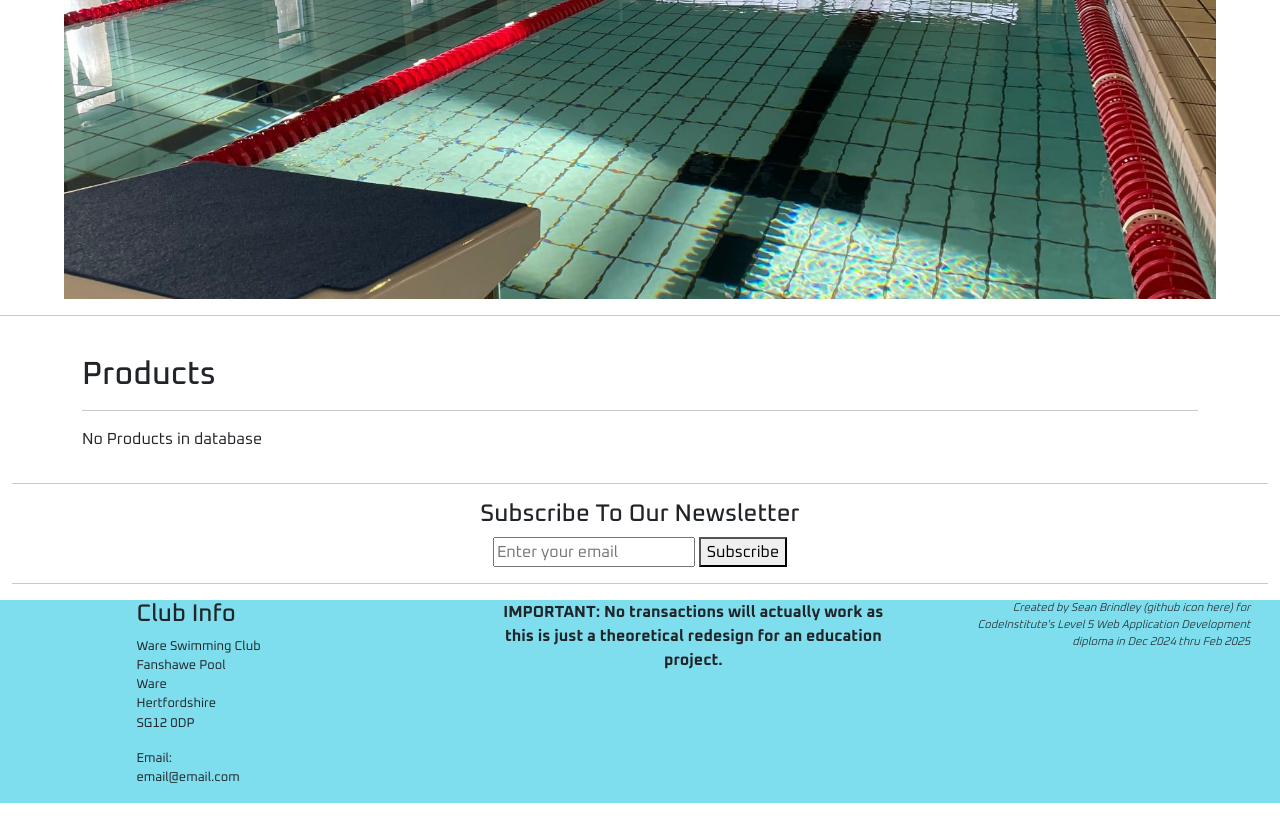
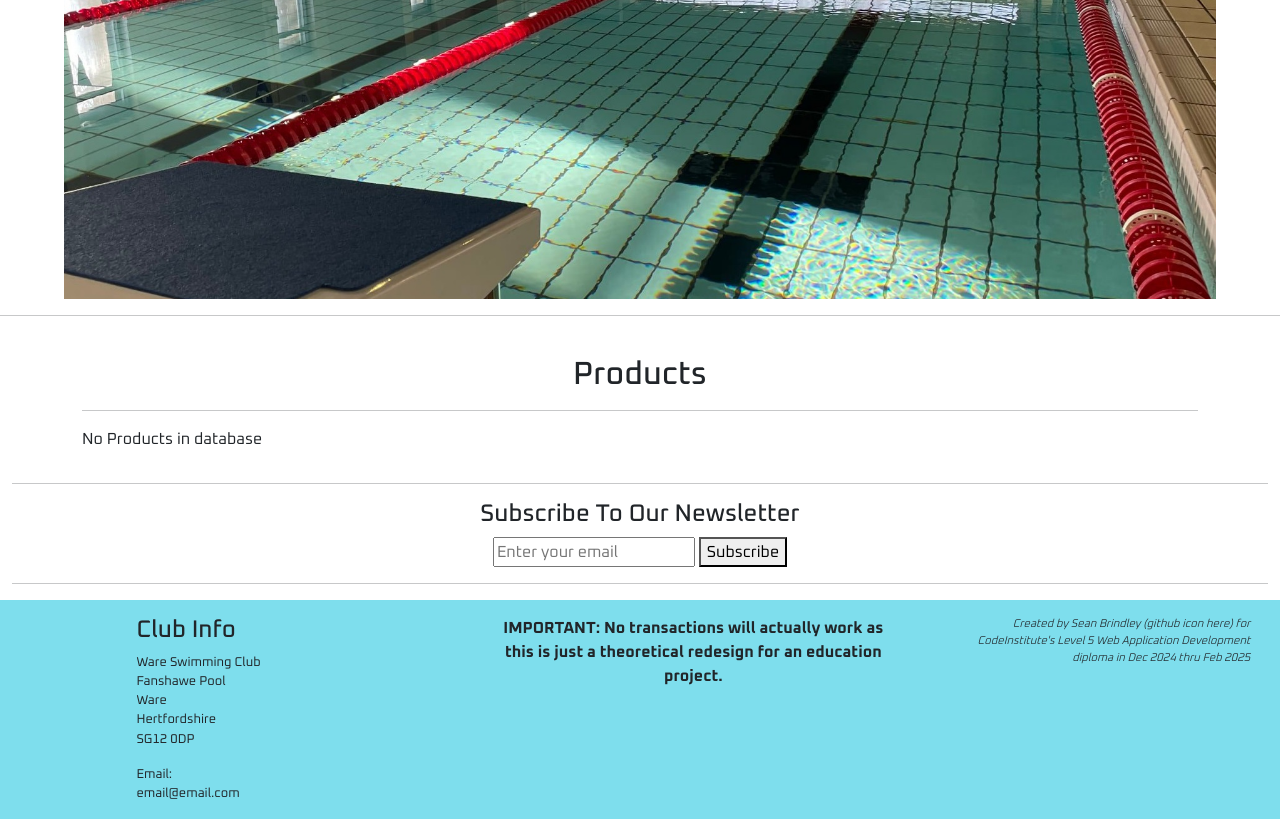
Before and after one commit to seanbrindley17/milestone-project-4, a Django app: page / in a window 1280 px wide. Shown: the part 356-1175 px from the top of the page. Run offline with Django 5.2, Linux system fonts and the light colour scheme; data that the repository does not hold is empty; parts of the project's set-up code (start-up, migrations or seed data) failed here and were passed over; some libraries are stand-ins or nearby versions.

Commit message:
improve bootstrap styling

```diff
--- a/home/templates/home/product_detail.html
+++ b/home/templates/home/product_detail.html
@@ -130,7 +130,7 @@
                 <hr>
                 <div>
                     <a href="{% url 'delete_product' product.id %}" class="btn custom-button">Yes, Delete product</a>
-                    <button type="button" class="" data-bs-dismiss="modal" class="btn">No, Go Back!</button>
+                    <button type="button" class="ms-auto" data-bs-dismiss="modal" class="btn">No, Go Back!</button>
                 </div>
             </div>
         </div>
--- a/home/templates/includes/product_display.html
+++ b/home/templates/includes/product_display.html
@@ -1,10 +1,12 @@
 <br>
+<div class="text-center">
 <h2>Products</h2>
+</div>
 <hr>
 <div class="row">
     {% if products %}
     {% for product in products %}
-    <div class="col-12 col-sm-6 col-xl-3">
+    <div class="col-12 col-sm-6 col-xl-3 mb-4">
         <div class="card">
             <h4 class="card-title">{{ product.name }}</h4>
             <div class="card-body">
@@ -17,14 +19,17 @@
                 {% endif %}
                 <br>
                 <p>£{{ product.price }}</p>
-                <div class="card-footer">
+                <div class="card-footer text-center">
                     <a href="{% url 'product_detail' product.id %}" class="btn custom-button btn-info">View Product Details</a>
                 </div>
+                <hr>
                 <!-- Gives admin ability to edit and delete product from the product detail page -->
                 {% if request.user.is_superuser %}
-                <a href="{% url 'edit_product' product.id %}" class="btn custom-button">Edit Product Details</a>
-                <a href="#deleteProductModal-{{ product.id }}" data-bs-toggle="modal" class="btn custom-button">Delete
+                <div class="text-center">
+                <a href="{% url 'edit_product' product.id %}" class="btn custom-button my-1">Edit Product Details</a>
+                <a href="#deleteProductModal-{{ product.id }}" data-bs-toggle="modal" class="btn custom-button my-1">Delete
                     Product</a>
+                </div>
                 {% endif %}
             </div>
             <!-- Delete Product modal -->
@@ -32,16 +37,16 @@
                 aria-labelledby="deleteModalLabel" aria-hidden="true">
                 <div class="modal-dialog">
                     <div class="modal-content">
-                        <div class="modal-header">
+                        <div class="modal-header text-center">
                             <h3>Delete Product</h3>
                         </div>
                         <div class="modal-body">
                             <p>Are you sure you want to delete {{ product.name }} from the database?</p>
                             <hr>
-                            <div>
+                            <div class="text-center">
                                 <a href="{% url 'delete_product' product.id %}" class="btn custom-button">Yes, Delete
                                     product</a>
-                                <button type="button" class="" data-bs-dismiss="modal" class="btn">No, Go
+                                <button type="button" class="" data-bs-dismiss="modal" class="ms-auto">No, Go
                                     Back!</button>
                             </div>
                         </div>
--- a/templates/base.html
+++ b/templates/base.html
@@ -121,9 +121,9 @@
                 </div>
             </div>
             <hr>
-            <div class="row d-flex justify-content-around bottom-footer mt-2">
+            <div class="row d-flex justify-content-around bottom-footer mt-1">
                 <!-- Club Info: Full information shown to small and above devices -->
-                <div class="col-sm-3 offset-1 club-info d-none d-sm-block">
+                <div class="col-sm-3 offset-1 club-info d-none d-sm-block mt-3">
                     <h4>Club Info</h4>
                     <address>
                         <p>
@@ -140,12 +140,12 @@
                     </p>
                 </div>
                 <!-- Club Info: Reduced size for extra small screens. Possible could make into a modal button -->
-                <div class="col-xs d-block d-sm-none">
+                <div class="col-xs d-block d-sm-none mt-4">
                     <p>Club Info</p>
                 </div>
 
                 <!-- Project Disclaimer -->
-                <div class="col-sm-4 text-center d-none d-sm-block">
+                <div class="col-sm-4 text-center d-none d-sm-block mt-3">
                     <p id="project-disclaimer">
                         <strong>IMPORTANT: No transactions will actually work as this is just a theoretical redesign for an
                             education project.</strong>
@@ -159,7 +159,7 @@
                 </div>
 
                 <!-- Copyright -->
-                <div class="col-sm-3 offset--1 copyright-info d-none d-sm-block">
+                <div class="col-sm-3 offset--1 copyright-info d-none d-sm-block mt-3">
                     <p>
                         <em>Created by Sean Brindley (github icon here) for CodeInstitute's Level 5 Web Application
                             Development diploma in Dec 2024 thru Feb 2025</em>
```
